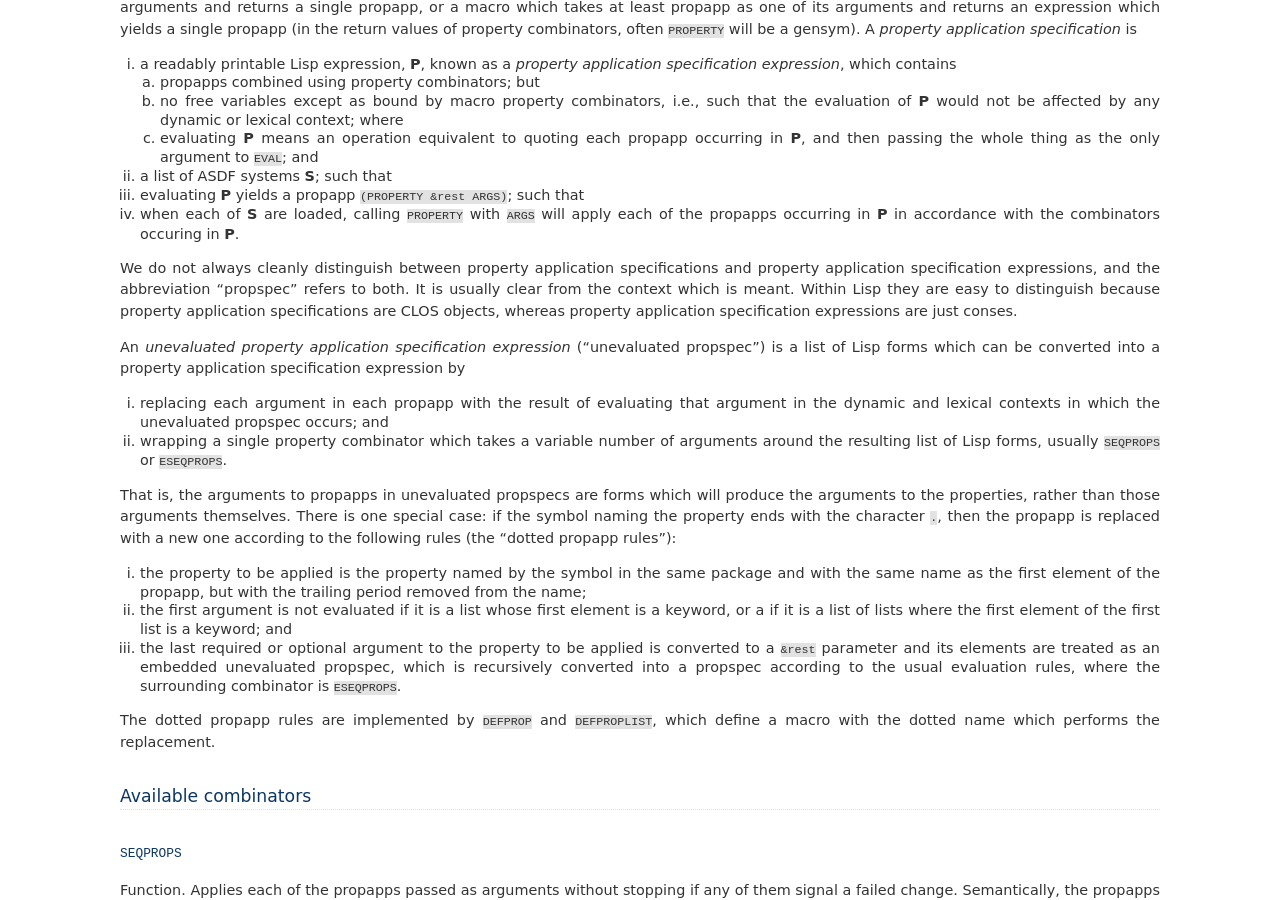
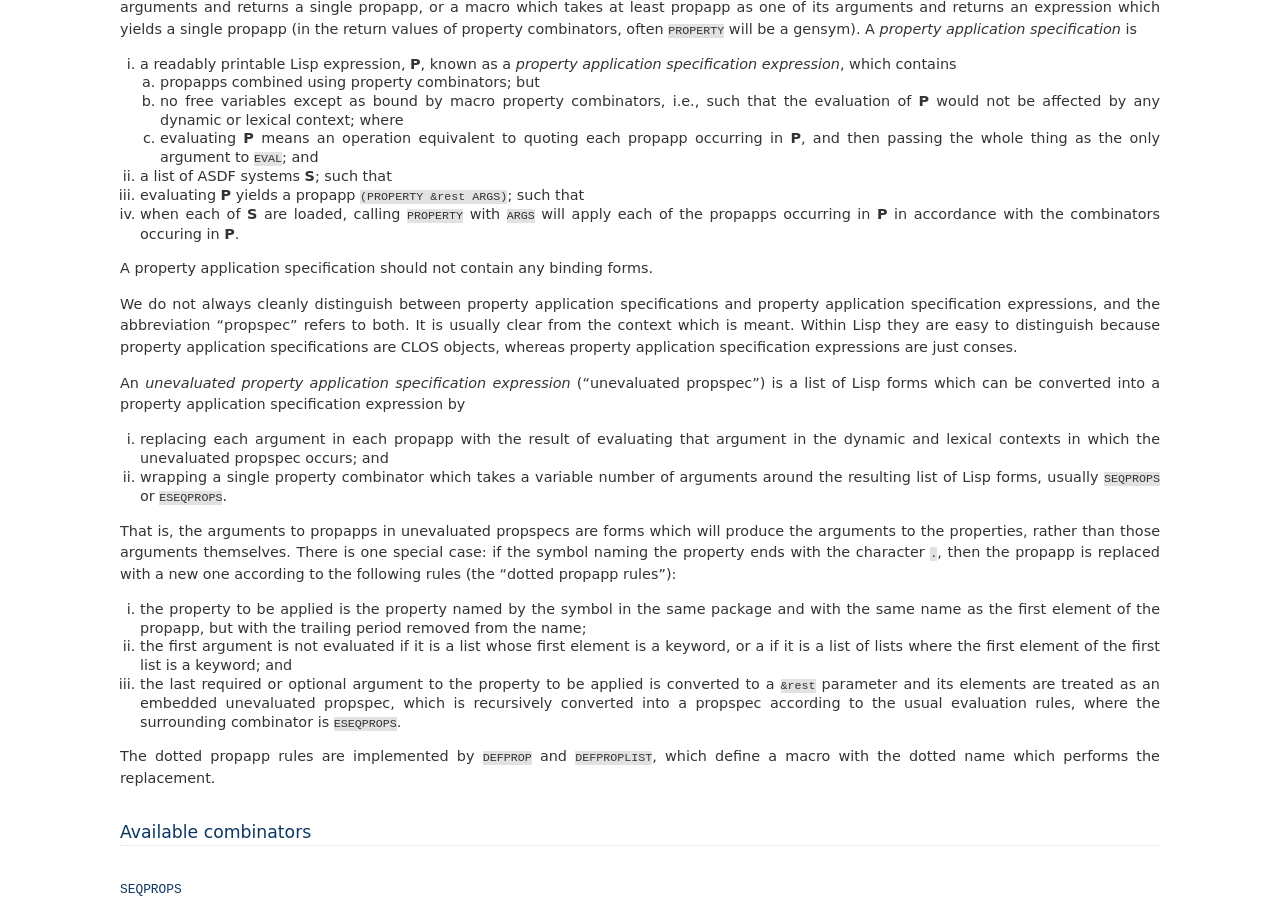
Before and after one commit to spwhitton/consfigurator, a Sphinx documentation site: the page built from doc/propspecs.rst, in a window 1280 px wide and 900 px high, scrolled down 528 px. Built offline with Sphinx 7.4.7, drawn with Linux system fonts in a browser that asks for light colours.

Commit message:
state that propspecs can't contain binding forms
Signed-off-by: Sean Whitton <spwhitton@spwhitton.name>

```diff
--- a/doc/propspecs.rst
+++ b/doc/propspecs.rst
@@ -53,6 +53,8 @@ iii. evaluating **P** yields a propapp ``(PROPERTY &rest ARGS)``; such that
 iv. when each of **S** are loaded, calling ``PROPERTY`` with ``ARGS`` will
     apply each of the propapps occurring in **P** in accordance with the
     combinators occuring in **P**.
+
+A property application specification should not contain any binding forms.
 
 We do not always cleanly distinguish between property application
 specifications and property application specification expressions, and the
```
